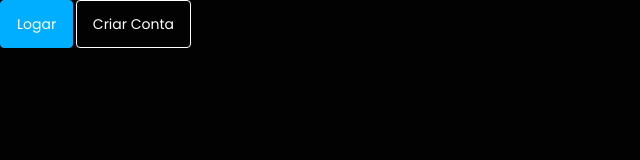
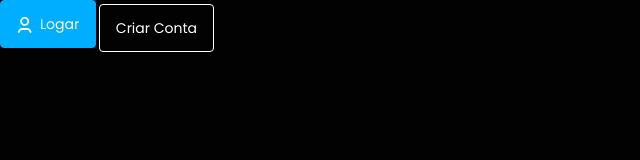
Before and after one commit to ruivergani/lp-blizzard, a website: page index.html in a window 1280 px wide. Shown: the whole page, without its empty margins (0-640 px from the left). Drawn offline with Linux system fonts and the light colour scheme.

Commit message:
buttons code done

```diff
--- a/index.html
+++ b/index.html
@@ -14,6 +14,7 @@
 </head>
 <body>
     <button class="btn btn-primary">
+        <img src="./assets/icon-perfil.svg" alt="">
         Logar
     </button>
     <button class="btn btn-outline">
--- a/scss/_patterns.scss
+++ b/scss/_patterns.scss
@@ -1,13 +1,15 @@
 .btn{
+    display: inline-flex;
     padding: 0px 1.6rem;
     line-height: 4.6rem;
-    display: inline-block;
     border-radius: 0.4rem;
     color: #fff;
     text-align: center;
     font-size: 1.4rem;
     border: 1px solid transparent;
     transition: color .3s, background-color .3s;
+    align-items: center;
+    gap: 0.8rem;
     &-primary{
         background-color: $primary-default;
         border-color: $primary-default;
```
Also changed, not shown: css/main.css.
